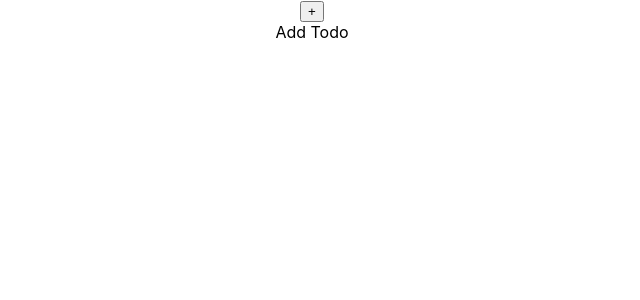
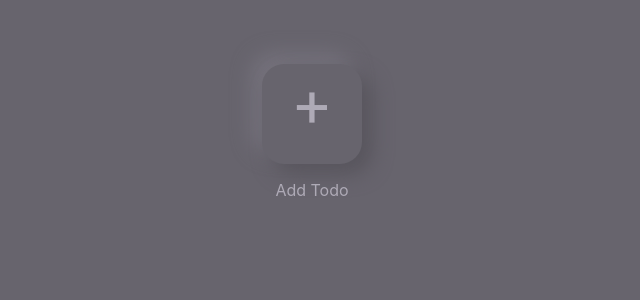
Before and after one commit to mischulz14/Todo-in-React, a React (Create React App) app: page / in a window 1280 px wide. Shown: the top 300 px of the page, without its empty margins (328-968 px from the left). Built offline with nearby package versions, Linux system fonts and the light colour scheme.

Commit message:
Added css files and styles to the components

```diff
--- a/package.json
+++ b/package.json
@@ -12,6 +12,7 @@
     "@types/react-dom": "^18.0.6",
     "react": "^18.2.0",
     "react-dom": "^18.2.0",
+    "react-icons": "^4.4.0",
     "react-scripts": "5.0.1",
     "typescript": "^4.7.4",
     "web-vitals": "^2.1.4"
--- a/src/App.css
+++ b/src/App.css
@@ -1,38 +1,56 @@
-.App {
-  text-align: center;
+* {
+  margin: 0;
+  padding: 0;
+  list-style: none;
+  box-sizing: border-box;
 }
 
-.App-logo {
-  height: 40vmin;
-  pointer-events: none;
+body {
+  background: #67646d;
+  overflow: hidden;
 }
 
-@media (prefers-reduced-motion: no-preference) {
-  .App-logo {
-    animation: App-logo-spin infinite 20s linear;
-  }
-}
-
-.App-header {
-  background-color: #282c34;
-  min-height: 100vh;
+.container {
+  margin-top: 4rem;
   display: flex;
   flex-direction: column;
   align-items: center;
   justify-content: center;
-  font-size: calc(10px + 2vmin);
-  color: white;
 }
 
-.App-link {
-  color: #61dafb;
+.plus-btn {
+  all: unset;
+  border-radius: 22px;
+  background: #67646d;
+  box-shadow: 10px 10px 20px #58555d, -10px -10px 20px #76737d;
+  font-size: 4rem;
+  color: #aeaab6;
+  width: 100px;
+  height: 100px;
+  display: flex;
+  justify-content: center;
+  transition: all 0.2s ease-in-out;
 }
 
-@keyframes App-logo-spin {
-  from {
-    transform: rotate(0deg);
-  }
-  to {
-    transform: rotate(360deg);
-  }
+.plus-btn:hover {
+  transform: scale(1.05);
 }
+
+.plus-btn:hover ~ .add-text {
+  transform: scale(1.05);
+}
+
+
+span {
+  transition: all 0.2s ease-in-out;
+}
+
+.rotate {
+  transform: rotate(45deg);
+}
+
+.add-text {
+  color: #aeaab6;
+  padding: 1rem;
+  transition: all 0.2s ease-in-out;
+}
--- a/src/App.js
+++ b/src/App.js
@@ -7,9 +7,10 @@ function App() {
   const [todo, setTodo] = useState("");
   const [todoTaskList, setTodoTaskList] = useState([]);
   const [validation, setValidation] = useState("");
-  const [clicked, setClicked] = useState(false)
+  const [clicked, setClicked] = useState(false);
 
   function handleTodoChange(event) {
+    event.preventDefault();
     const newTodo = event.target.value;
     setTodo(newTodo);
   }
@@ -22,36 +23,48 @@ function App() {
       return;
     }
 
-    setTodoTaskList([...todoTaskList, {
+    setTodoTaskList([
+      ...todoTaskList,
+      {
         id: todoTaskList.length,
-      task: todo
-    }]);
+        task: todo,
+      },
+    ]);
 
     setTodo("");
-    setValidation("")
+    setValidation("");
   }
 
-  function handleTodoDelete(id){
+  function handleTodoDelete(id) {
+    setTodoTaskList(todoTaskList.filter((todo) => todo.id !== id));
+  }
 
-    setTodoTaskList(todoTaskList.filter(todo => todo.id !== id))
-
+  function handleSetClicked(event) {
+    event.preventDefault();
+    setClicked((prev) => !prev);
+    setTodo("")
   }
 
   return (
     <div className="App">
-      <button onClick={() => setClicked(prev => !prev)}>+</button>
-      {!clicked && <div>Add Todo</div>}
+      <div className="container">
+        <button className="plus-btn" onClick={handleSetClicked}>
+          <span className={clicked && "rotate"}>+</span>
+        </button>
+        {!clicked && <div className="add-text">Add Todo</div>}
         {clicked && (
           <TodoForm
             onTodoChange={handleTodoChange}
             onFormSubmit={handleFormSubmit}
             todo={todo}
             validation={validation}
+            onCancel={handleSetClicked}
           />
         )}
 
         <TodoList todoTaskList={todoTaskList} onTodoDelete={handleTodoDelete} />
       </div>
+    </div>
   );
 }
 
--- /dev/null
+++ b/src/TodoForm.css
@@ -0,0 +1,59 @@
+.form {
+  display: block;
+  width: 60vw;
+  margin-top: 3rem;
+  padding: 2rem;
+  border-radius: 22px;
+  background: #67646d;
+  box-shadow: 20px 20px 60px #58555d, -20px -20px 60px #76737d;
+}
+
+.todo-input {
+  display: inline-block;
+  width: 100%;
+  padding: 0.5rem;
+  border-radius: 5px;
+  outline: transparent;
+  border: none;
+  margin-bottom: 1.5rem;
+  background-color: #58555d;
+  color: rgb(181, 181, 181);
+  font-size: 1.6rem;
+}
+
+.actions {
+  text-align: right;
+}
+
+.cancel,
+.add {
+  padding: 0.5rem 0.8rem;
+  border-radius: 5px;
+  border: none;
+  transition: all 0.2s linear;
+  font-size: 1.2rem;
+}
+
+.cancel:hover , .add:hover {
+    transform: scale(1.1);
+}
+
+.cancel {
+  border: none;
+  background: #e66060;
+  box-shadow: 2px 2px 16px #c45252, -2px -2px 16px #ff6e6e;
+  color: antiquewhite;
+  margin-right: 1rem;
+}
+
+.add {
+  background: #60e670;
+  box-shadow: 2px 2px 16px #52c45f, -2px -2px 16px #6eff81;
+  color: rgb(74, 70, 63);
+}
+
+.validation {
+  text-align: center;
+  color: #ff6e6e;
+  margin-bottom: 1.2rem;
+}
--- a/src/TodoForm.js
+++ b/src/TodoForm.js
@@ -1,15 +1,24 @@
+import "./TodoForm.css";
 
-
-export default function TodoForm(props){
-
-    return (
-      <>
-        <form onSubmit={props.onFormSubmit}>
-          <input onChange={props.onTodoChange} type="text" placeholder="Task" value={props.todo} />
-          <button>Cancel</button>
-          <input type="submit" value="Add Task" />
-          <div>{props.validation}</div>
-        </form>
-      </>
-    );
+export default function TodoForm(props) {
+  return (
+    <>
+      <form className="form" onSubmit={(event) => props.onFormSubmit(event)}>
+        <input
+          className="todo-input"
+          onChange={props.onTodoChange}
+          type="text"
+          placeholder="Task"
+          value={props.todo}
+        />
+        <div className="validation">{props.validation}</div>
+        <div className="actions">
+          <button onClick={props.onCancel} className="cancel">
+            Cancel
+          </button>
+          <input className="add" type="submit" value="Add Task" />
+        </div>
+      </form>
+    </>
+  );
 }
--- /dev/null
+++ b/src/TodoItem.css
@@ -0,0 +1,64 @@
+li {
+  display: flex;
+  align-items: center;
+  justify-content: space-between;
+  background: #67646d;
+  box-shadow: 5px 5px 20px #58555d, -5px -5px 20px #76737d;
+  padding: 0.5rem;
+  border-radius: 5px;
+  color: #b6b2c2;
+  font-size: 1.2rem;
+  margin-bottom: 1rem;
+}
+
+.task-container {
+  display: flex;
+  justify-content: center;
+  align-items: center;
+}
+
+.task-text {
+  margin-left: 2rem;
+}
+
+.task-actions {
+  display: flex;
+  justify-content: center;
+  align-items: center;
+  gap: 1rem;
+}
+
+.delete,
+.done {
+  display: flex;
+  align-items: center;
+  justify-content: center;
+  padding: 0.5rem 0.8rem;
+  border-radius: 5px;
+  border: none;
+  transition: all 0.1s linear;
+  font-size: 1.2rem;
+}
+
+.delete:hover,
+.done:hover {
+  transform: scale(1.1);
+}
+
+.delete {
+  border: none;
+  background: #e66060;
+  box-shadow: 2px 2px 16px #c45252, -2px -2px 16px #ff6e6e;
+  color: antiquewhite;
+}
+
+.done {
+  background: #60e670;
+  box-shadow: 2px 2px 16px #52c45f, -2px -2px 16px #6eff81;
+  color: rgb(74, 70, 63);
+}
+
+.tachado {
+  text-decoration: line-through;
+  background-color: aliceblue;
+}
--- a/src/TodoItem.js
+++ b/src/TodoItem.js
@@ -1,14 +1,32 @@
 import { useState } from "react";
+import "./TodoItem.css";
+import { IoCheckmark, IoClose, IoEllipse } from "react-icons/io5";
 
-export default function TodoItem(props){
+export default function TodoItem(props) {
   const [completed, setCompleted] = useState(false);
   return (
     <>
       <li key={props.todo.id} className={completed && "tachado"}>
-      {props.todo.task}
+        <div className="task-container">
+        <IoEllipse />
+        <span className="task-text">{props.todo.task}</span>
+        </div>
+
+        <div className="task-actions">
+          <button
+            className="done"
+            onClick={() => setCompleted((prev) => !prev)}
+          >
+            <IoCheckmark />
+          </button>
+          <button
+            className="delete"
+            onClick={() => props.onTodoDelete(props.todo.id)}
+          >
+            <IoClose />
+          </button>
+        </div>
       </li>
-    <button onClick={() => props.onTodoDelete(props.todo.id)}>Delete</button>
-    <button onClick={() => setCompleted((prev) => !prev)}>Done</button>
     </>
   );
 }
--- a/src/TodoList.css
+++ b/src/TodoList.css
@@ -1,4 +1,4 @@
-.tachado{
-    text-decoration: line-through;
-    background-color: aliceblue;
+.todo-list {
+  width: 100%;
+  padding: 3rem;
 }
--- a/src/TodoList.js
+++ b/src/TodoList.js
@@ -4,7 +4,7 @@ import TodoItem from "./TodoItem";
 export default function TodoList(props){
 
     return (
-      <ul>
+      <ul className="todo-list">
         {props.todoTaskList.map((todo) => (
           <>
             <TodoItem onTodoDelete={props.onTodoDelete} todo={todo} />
```
Also changed, not shown: 1 other file (tests, documents, lock files or other folders). Lines whose indentation alone changed are shown as unchanged.
